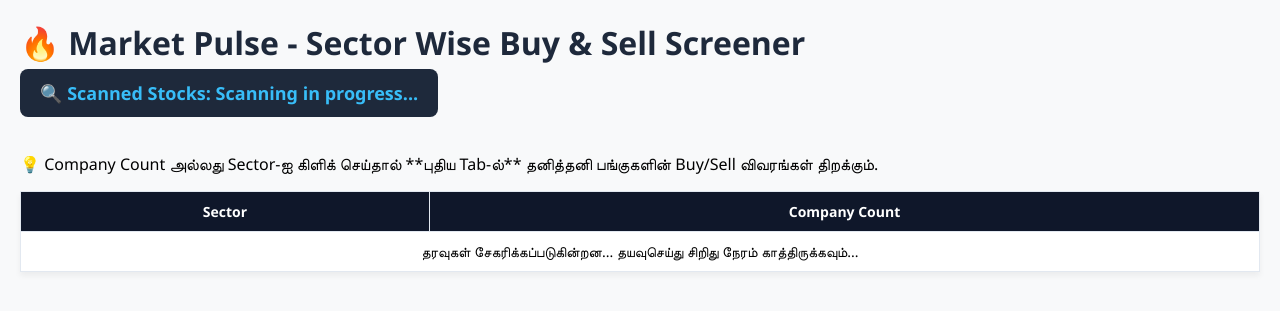
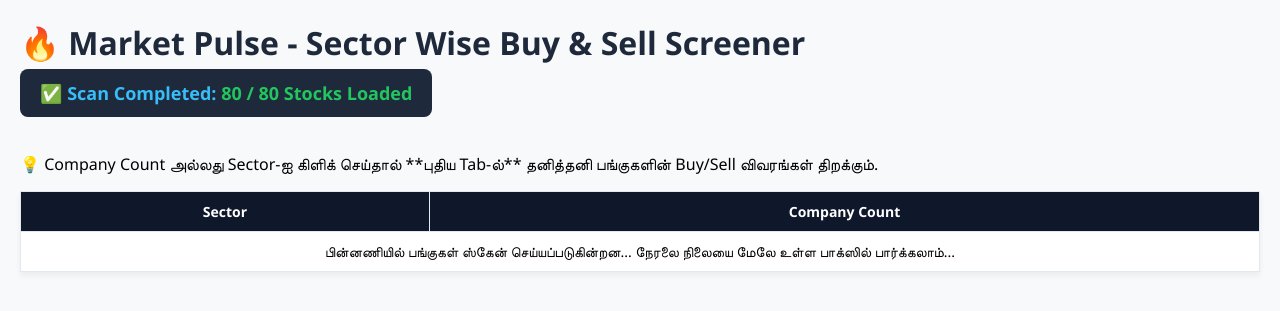
Before and after one commit to SivaRaj1174/nse-screener-webapp, a Flask app: page / in a window 1280 px wide. Shown: the top 311 px of the page. Run offline with Flask 3, Linux system fonts and the light colour scheme; data that the repository does not hold is empty.

Commit message:
Update title and scanning progress display in HTML

```diff
--- a/templates/index.html
+++ b/templates/index.html
@@ -2,7 +2,7 @@
 <html lang="en">
 <head>
     <meta charset="UTF-8">
-    <title>NSE Market Pulse Screener - Buy & Sell</title>
+    <title>NSE Market Pulse Screener - Live Progress</title>
     <style>
         body { font-family: 'Segoe UI', Tahoma, sans-serif; margin: 20px; background-color: #f8f9fa; }
         h1 { color: #1e293b; margin-bottom: 5px; }
@@ -20,7 +20,7 @@
 <body>
 
     <h1>🔥 Market Pulse - Sector Wise Buy & Sell Screener</h1>
-    <div class="stats-bar" id="totalScanned">🔍 Scanned Stocks: <span>Scanning in progress...</span></div>
+    <div class="stats-bar" id="totalScanned">🔍 Scanning Progress: <span>0 / 0 Stocks</span></div>
 
     <p>💡 Company Count அல்லது Sector-ஐ கிளிக் செய்தால் **புதிய Tab-ல்** தனித்தனி பங்குகளின் Buy/Sell விவரங்கள் திறக்கும்.</p>
 
@@ -32,7 +32,7 @@
             </tr>
         </thead>
         <tbody id="tableBody">
-            <tr><td colspan="12">தரவுகள் சேகரிக்கப்படுகின்றன... தயவுசெய்து சிறிது நேரம் காத்திருக்கவும்...</td></tr>
+            <tr><td colspan="12">பின்னணியில் பங்குகள் ஸ்கேன் செய்யப்படுகின்றன... நேரலை நிலையை மேலே உள்ள பாக்ஸில் பார்க்கலாம்...</td></tr>
         </tbody>
     </table>
 
@@ -42,12 +42,16 @@
                 const response = await fetch('/api/screener-data');
                 const data = await response.json();
 
+                const statsDiv = document.getElementById('totalScanned');
+                if(data.is_scanning) {
+                    statsDiv.innerHTML = `⏳ Scanning in Progress: <span style="color:#f59e0b;">${data.current_scanned} / ${data.total_to_scan} Stocks</span>`;
+                } else {
+                    statsDiv.innerHTML = `✅ Scan Completed: <span style="color:#22c55e;">${data.current_scanned} / ${data.total_to_scan} Stocks Loaded</span>`;
+                }
+
                 if(!data.matrix || data.matrix.length === 0) {
-                    setTimeout(fetchScreener, 3000);
                     return;
                 }
-
-                document.getElementById('totalScanned').innerHTML = `🔍 Total Scanned Stocks: <span style="color:#22c55e;">${data.total_scanned} Listed</span>`;
 
                 const headerRow = document.getElementById('headerRow');
                 headerRow.innerHTML = '<th>Sector</th><th>Company Count</th>';
@@ -87,7 +91,7 @@
         }
 
         fetchScreener();
-        setInterval(fetchScreener, 10000);
+        setInterval(fetchScreener, 3000); // Refresh progress every 3 seconds
     </script>
 </body>
 </html>
```
